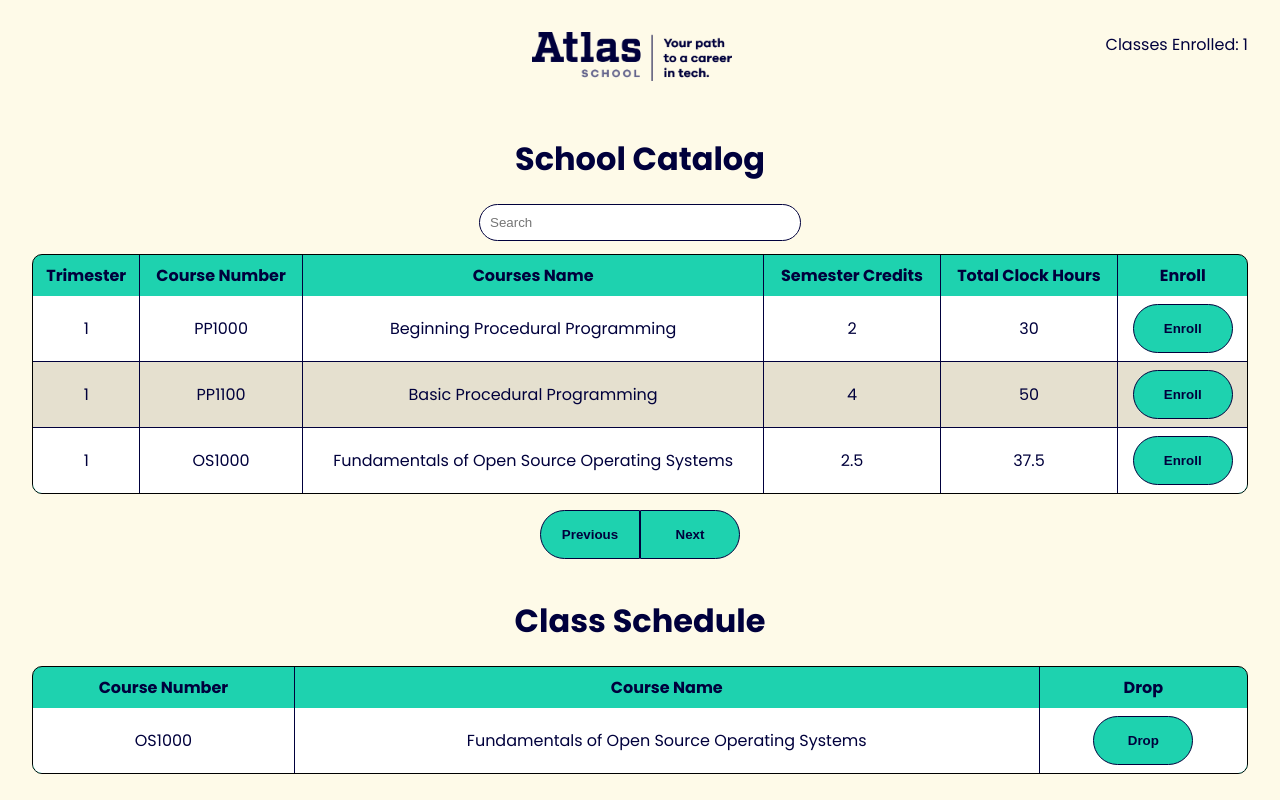
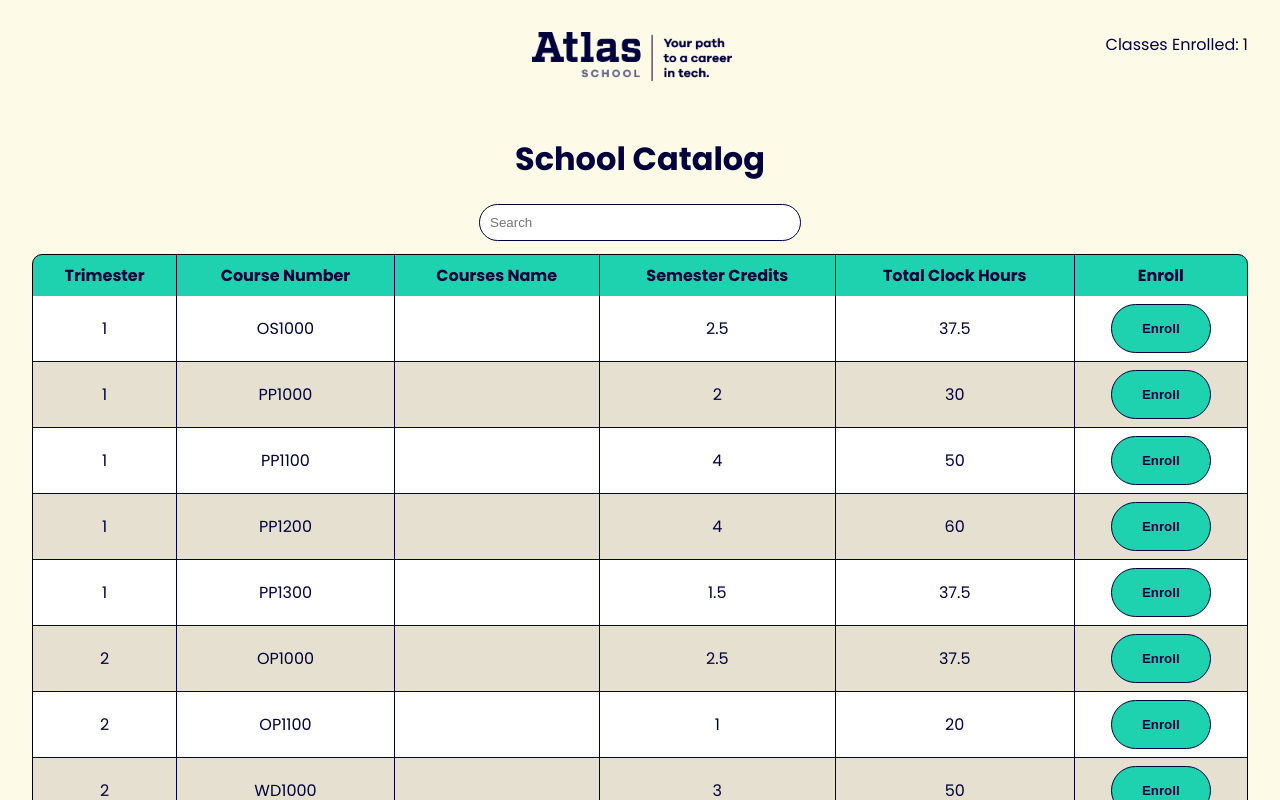
Before and after one commit to Frandy4ever/atlas-react-state-intro, a React (Vite) app: page / in a window 1280 px wide. Shown: the top 800 px of the page. Built offline with nearby package versions, Linux system fonts and the light colour scheme.

Commit message:
Add mechanism for fetching API data in SchoolCatalog

```diff
--- a/src/SchoolCatalog.jsx
+++ b/src/SchoolCatalog.jsx
@@ -1,4 +1,32 @@
+import { useEffect, useState } from "react";
+
 export default function SchoolCatalog() {
+  const [courses, setCourses] = useState([]);
+  const [loading, setLoading] = useState(true);
+  const [error, setError] = useState(null);
+
+  useEffect(() => {
+    const fetchCourses = async () => {
+      try {
+        const response = await fetch("/api/courses.json");
+        if (!response.ok) {
+          throw new Error(`HTTP error! status: ${response.status}`);
+        }
+        const data = await response.json();
+        setCourses(data);
+      } catch (err) {
+        setError(err.message);
+      } finally {
+        setLoading(false);
+      }
+    };
+
+    fetchCourses();
+  }, []);
+
+  if (loading) return <p>Loading...</p>;
+  if (error) return <p>Error: {error}</p>;
+
   return (
     <div className="school-catalog">
       <h1>School Catalog</h1>
@@ -15,36 +43,19 @@ export default function SchoolCatalog() {
           </tr>
         </thead>
         <tbody>
-          <tr>
-            <td>1</td>
-            <td>PP1000</td>
-            <td>Beginning Procedural Programming</td>
-            <td>2</td>
-            <td>30</td>
-            <td>
-              <button>Enroll</button>
-            </td>
-          </tr>
-          <tr>
-            <td>1</td>
-            <td>PP1100</td>
-            <td>Basic Procedural Programming</td>
-            <td>4</td>
-            <td>50</td>
-            <td>
-              <button>Enroll</button>
-            </td>
-          </tr>
-          <tr>
-            <td>1</td>
-            <td>OS1000</td>
-            <td>Fundamentals of Open Source Operating Systems</td>
-            <td>2.5</td>
-            <td>37.5</td>
-            <td>
-              <button>Enroll</button>
-            </td>
-          </tr>
+          {courses.map((course) => (
+            // Refrain from indices as key due to the list dynamic nature.
+            <tr key={`${course.trimester}-${course.courseNumber}`}>
+              <td>{course.trimester}</td>
+              <td>{course.courseNumber}</td>
+              <td>{course.name}</td>
+              <td>{course.semesterCredits}</td>
+              <td>{course.totalClockHours}</td>
+              <td>
+                <button>Enroll</button>
+              </td>
+            </tr>
+          ))}
         </tbody>
       </table>
       <div className="pagination">
--- a/src/main.jsx
+++ b/src/main.jsx
@@ -1,6 +1,10 @@
-import { createRoot } from "react-dom/client";
+import ReactDOM from "react-dom/client";
+import React from "react";
 import "./index.css";
 import App from "./App";
 
-const root = createRoot(document.getElementById("root"));
-root.render(<App />);
+ReactDOM.createRoot(document.getElementById("root")).render(
+  <React.StrictMode>
+    <App />
+  </React.StrictMode>
+);
```
